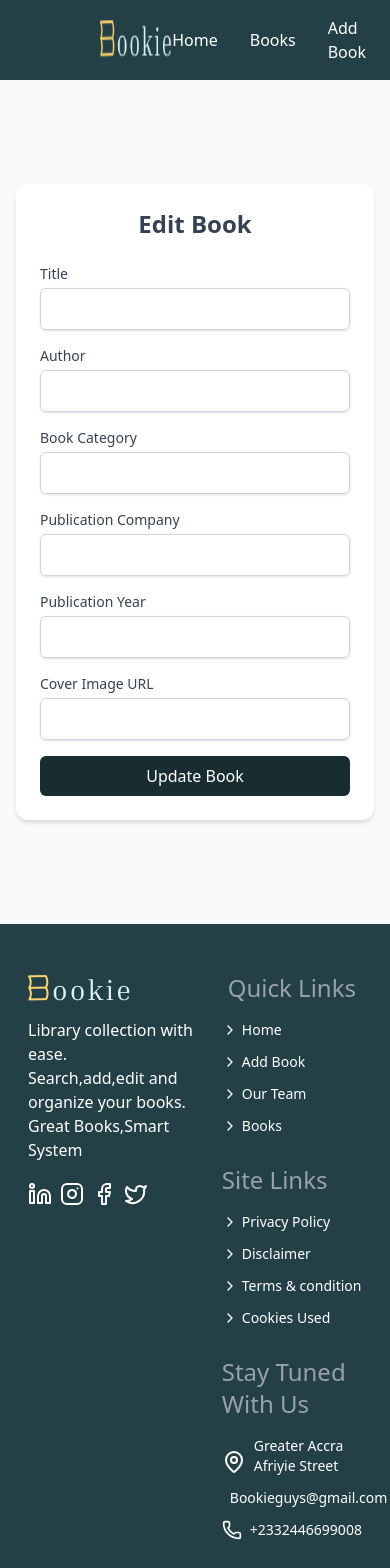
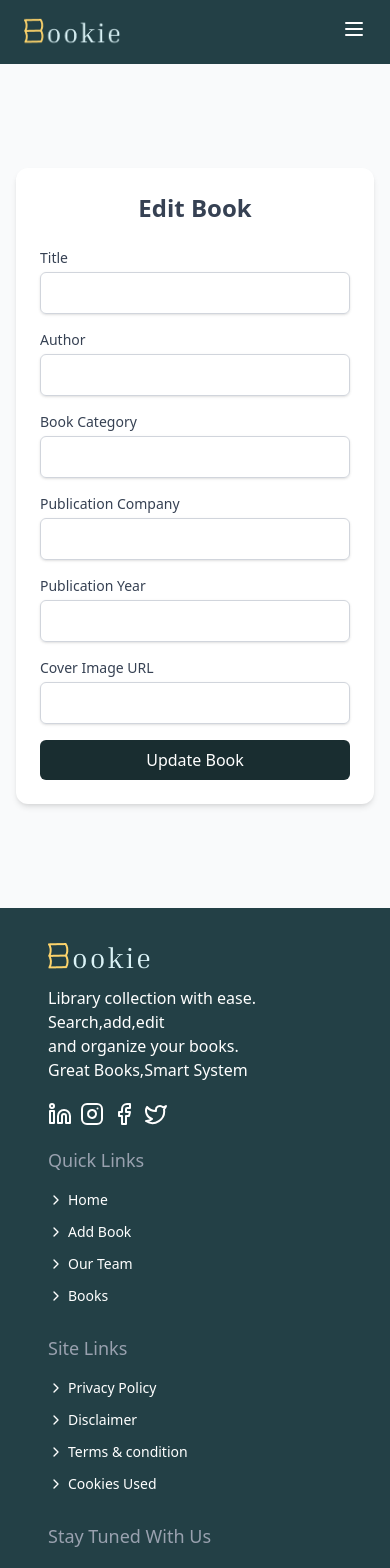
Before and after one commit to BugSlayersC5/Bookie-App, a React (Vite) app: page /edit-book in a window 390 px wide. Shown: the top 1568 px of the page. Built offline with nearby package versions, Linux system fonts and the light colour scheme; no server answers.

Commit message:
patch: footer and nav patch with hamburger and footer responsiveness

```diff
--- a/src/components/Footer.jsx
+++ b/src/components/Footer.jsx
@@ -12,12 +12,11 @@ import { Link } from "react-router";
 
 export default function Footer() {
     return (
-        <footer className="bg-[#234046] py-12 px-7 text-white ">
-
-            <div className="flex justify-between">
+        <footer className="bg-[#234046] py-8 px-12 text-white md:px-30">
+            <div className=" md:flex justify-between">
                 <div className="">
                     <img src={Logo} alt="" />
-                    <p className="not-italic mt-3">Library collection with ease. <br /> Search,add,edit and organize your books. <br />Great Books,Smart System </p>
+                    <p className="not-italic mt-3">Library collection with ease. <br /> Search,add,edit <br />and organize your books. <br />Great Books,Smart System </p>
                     <div className="flex flex-row space-x-2 mt-5">
                         <Linkedin className="hover:text-[#FDD36B]" />
                         <Instagram className="hover:text-[#FDD36B]" />
@@ -27,8 +26,8 @@ export default function Footer() {
                 </div>
 
                 <div className=" grid grid-cols-1 md:grid-cols-3 gap-7 mb-7" >
-                    <div className="text-center md:text-left">
-                        <h3 className="text-2xl font-medium mb-4 text-gray-400">Quick Links</h3>
+                    <div className=" mt-5 md:mt-0 md:text-left">
+                        <h3 className="text-lg font-medium mb-4 text-gray-400">Quick Links</h3>
                         <ul className="space-y-3">
                             <div className="flex items-center space-x-1 text-sm text-white hover:text-[#FDD36B]">
                                 <ChevronRight className="w-4 h-4" />
@@ -50,29 +49,29 @@ export default function Footer() {
                         </ul>
                     </div>
                     <div>
-                        <h3 className="text-2xl font-medium mb-4 text-gray-400">Site Links</h3>
+                        <h3 className="text-lg font-medium mb-4 text-gray-400">Site Links</h3>
                         <ul className="space-y-3">
                             <div className="flex items-center space-x-1 text-sm text-white hover:text-[#FDD36B]">
                                 <ChevronRight className="w-4 h-4" />
-                                <span>Privacy Policy</span>
+                                <span><Link to="">Privacy Policy</Link></span>
                             </div>
                             <div className="flex items-center space-x-1 text-sm text-white hover:text-[#FDD36B]">
                                 <ChevronRight className="w-4 h-4" />
-                                <span>Disclaimer</span>
+                                <span><Link to="">Disclaimer</Link></span>
                             </div>
                             <div className="flex items-center space-x-1 text-sm text-white hover:text-[#FDD36B]">
                                 <ChevronRight className="w-4 h-4" />
-                                <span>Terms & condition</span>
+                                <span><Link to="">Terms & condition</Link></span>
                             </div>
                             <div className="flex items-center space-x-1 text-sm text-white hover:text-[#FDD36B]">
                                 <ChevronRight className="w-4 h-4" />
-                                <span>Cookies Used</span>
+                                <span><Link to="">Cookies Used</Link></span>
                             </div>
 
                         </ul>
                     </div>
                     <div className=" not-italic space-x-2">
-                        <h3 className="text-2xl font-medium mb-4 text-gray-400">Stay Tuned With Us</h3>
+                        <h3 className="text-lg font-medium mb-4 text-gray-400">Stay Tuned With Us</h3>
                         <div className="flex items-center space-x-2 text-sm text-white hover:text-[#FDD36B]">
                             <MapPin className="w-6 h-6  " />
                             <p className="mb-3">Greater Accra <br /> Afriyie Street </p>
@@ -94,8 +93,16 @@ export default function Footer() {
             </div>
             <div className="text-center text-sm " >
                 <hr className="w-[100%] mt-7" />
-                <h1 className="mt-15 uppercase text-gray-400">All right reserved <span className="text-[#FDD36B]">Bookie</span>. </h1>
+                <h1 className="mt-15 uppercase text-gray-400">All right reserved <span className="text-[#FDD36B]">Bookie</span></h1>
             </div>
+
+
+
+
+
+
+
+
         </footer>
 
 
--- a/src/components/Navbar.jsx
+++ b/src/components/Navbar.jsx
@@ -1,23 +1,74 @@
 import { Link } from "react-router";
 import Logo from "../assets/bookielogo.png";
+import { Menu, X } from 'lucide-react'; // For the hamburger icon
+import { useState } from "react";
+
 export default function Navbar(){
 
+    const [isOpen, setIsOpen] = useState(false);
+
     return(
-        <nav className=" bg-[#234046] py-4 px-6 shadow-sm flex  flex-row">
-            <div className="flex   mx-auto ml-19  ">
-            <img src={Logo} alt="" />
-            </div>
-            <div className="flex space-x-8 items-center ">
-                <Link to="/" className=" hover:text-[#FDD36B] font-medium text-white"> Home</Link>
-                <Link to="/books-page" className=" hover:text-[#FDD36B] font-medium text-white">Books </Link>
-                <Link to="/create-book" className=" hover:text-[#FDD36B] font-medium text-white">Add Book</Link>
+        // <nav className=" bg-[#234046] py-4 px-6 shadow-sm flex  flex-row">
+        //     <div className="flex   mx-auto ml-19   ">
+        //     <img src={Logo} alt="" className=""/>
+        //     </div>
+        //     <div className="flex space-x-8 items-center ">
+        //         <Link to="/" className=" hover:text-[#FDD36B] font-medium text-white"> Home</Link>
+        //         <Link to="/books-page" className=" hover:text-[#FDD36B] font-medium text-white">Books </Link>
+        //         <Link to="/create-book" className=" hover:text-[#FDD36B] font-medium text-white">Add Book</Link>
 
-            </div>
-
-
-        </nav>
+        //     </div>
 
 
 
+
+
+
+
+
+
+    <nav className="bg-[#234046] px-6 py-4 shadow-sm">
+      <div className="flex items-center justify-between max-w-7xl mx-auto">
+        <div className="flex-shrink-0">
+          <img src={Logo} alt="Logo" className="h-8" />
+        </div>
+        <div className="sm:hidden">
+          <button
+            onClick={() => setIsOpen(!isOpen)}
+            className="text-white focus:outline-none"
+          >
+            {isOpen ? <X className="w-6 h-6" /> : <Menu className="w-6 h-6" />}
+          </button>
+        </div>
+
+
+        <div className="hidden sm:flex space-x-8 items-center">
+          <Link to="/" className="text-white font-medium hover:text-[#FDD36B]">
+            Home
+          </Link>
+          <Link to="/books-page" className="text-white font-medium hover:text-[#FDD36B]">
+            Books
+          </Link>
+          <Link to="/create-book" className="text-white font-medium hover:text-[#FDD36B]">
+            Add Book
+          </Link>
+        </div>
+      </div>
+
+
+      {isOpen && (
+        <div className="sm:hidden mt-4 space-y-2 px-0">
+          <Link to="/" className="block text-white font-medium hover:text-[#FDD36B]">
+            Home
+          </Link>
+          <Link to="/books-page" className="block text-white font-medium hover:text-[#FDD36B]">
+            Books
+          </Link>
+          <Link to="/create-book" className="block text-white font-medium hover:text-[#FDD36B]">
+            Add Book
+          </Link>
+        </div>
+      )}
+    </nav>
     );
 }
```
